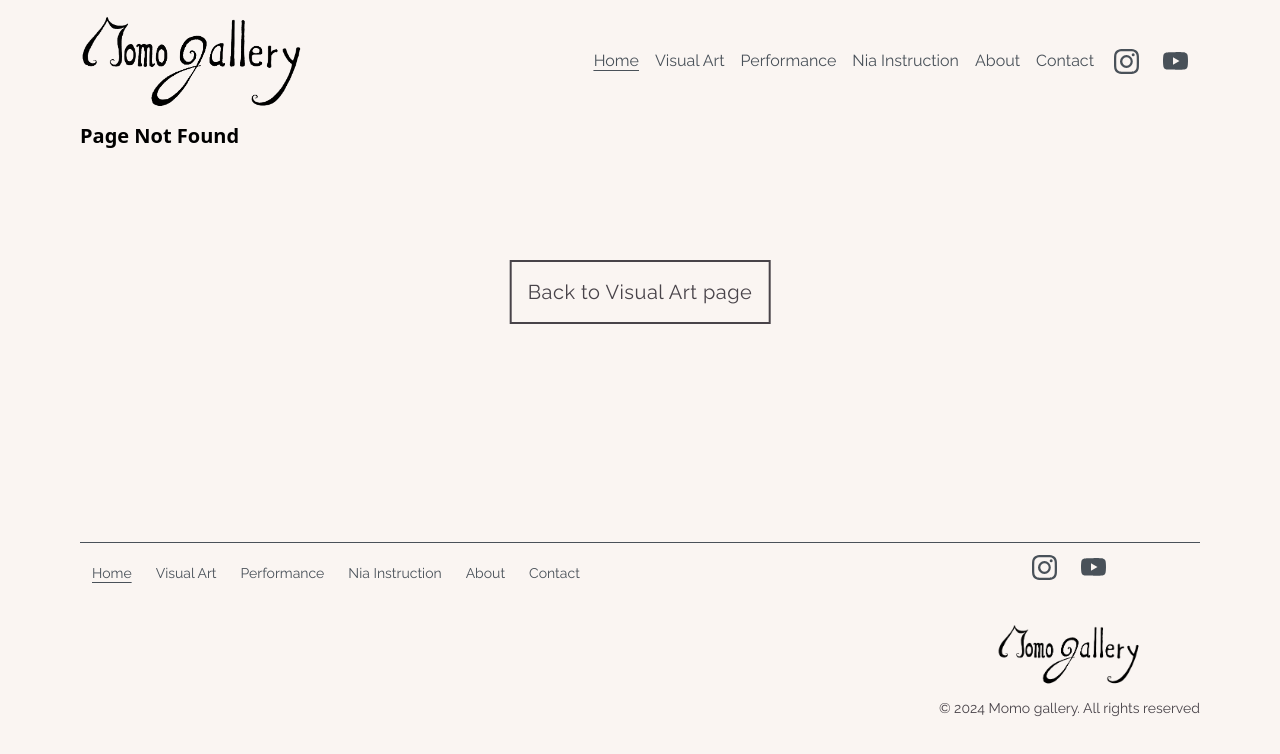
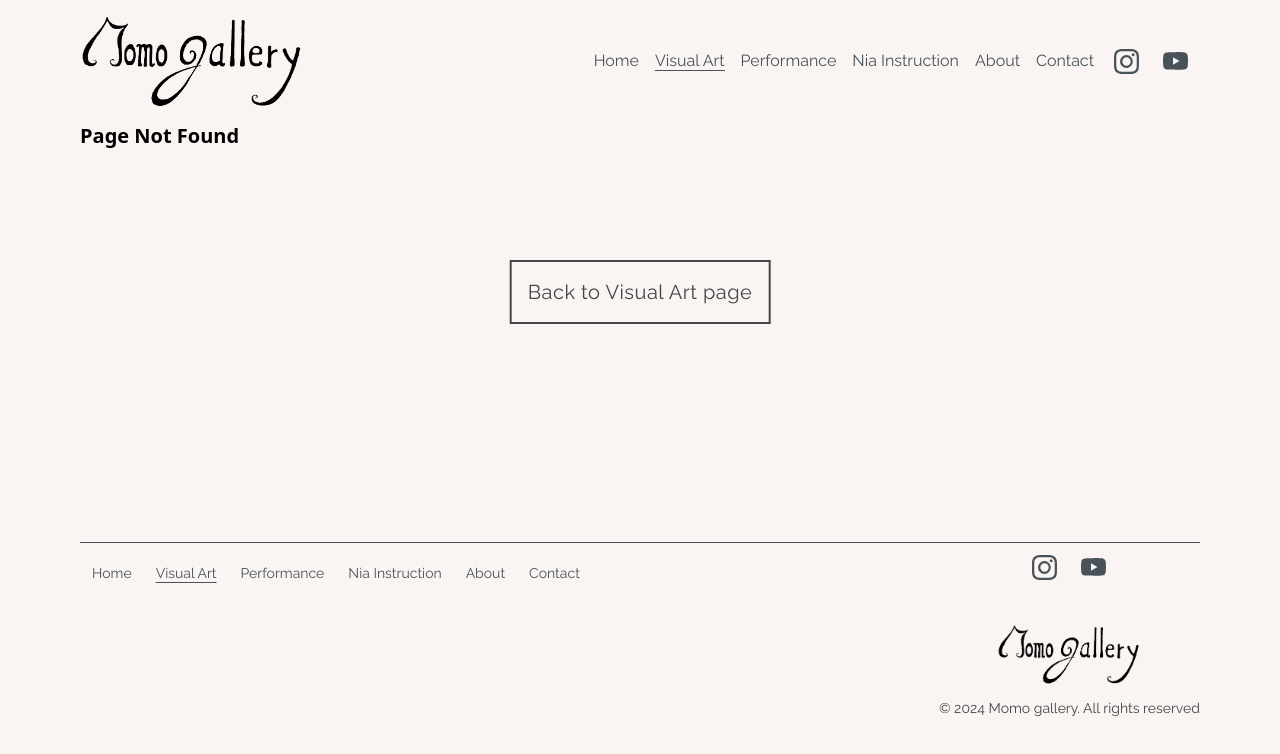
Before and after one commit to CarlSmoky/nextApp, a Next.js app: page /visual-art/1 in a window 1280 px wide. Shown: the top 754 px of the page. Built offline with nearby package versions, Linux system fonts and the light colour scheme.

Commit message:
Change truck current nav by usePathname

```diff
--- a/app/components/Footer/FooterNav.tsx
+++ b/app/components/Footer/FooterNav.tsx
@@ -1,24 +1,19 @@
 "use client"
-import React, { useContext } from "react";
+import React from "react";
 import Link from "next/link";
-import { DisplayNavContext} from "../../provider/DisplayNavProvider";
-import { NavState, LinkInfo, Sublink } from "../../types/Interfaces";
+import { usePathname } from "next/navigation";
+import { LinkInfo, Sublink } from "../../types/Interfaces";
 import { links } from "../Navbar/links";
+import { removeExcessivePathSegments } from "../../utils/textFormat";
 
 const FooterNav = () => {
-  const navContext = useContext(DisplayNavContext)
-
-  const clickHandler = (link: LinkInfo) => {
-    // redirect contact highlighting to home
-    const newHighlight = link.navState === NavState.contact ? NavState.home : link.navState
-    navContext?.setCurrentNav(newHighlight)
-  }
+  const pathname = usePathname();
   return (
       <ul className="flex flex-col lg:flex-row px-4 md:px-0 font-paragraph text-sm whitespace-nowrap">
         {links.map((link: LinkInfo, i) => (
           <li key={i} className="">
-            <Link onClick={() => clickHandler(link)} href={link.link}>
-              <h3 className={`text-grey-200 m-2 py-3 px-1 text-sm md:text-base lg:text-sm xl:text-base hover:text-black-100 transition-all duration-300 ease-in-out ${navContext?.currentNav ===  link.navState ? 'underline underline-offset-4' : ""}`}>{link.name}</h3>
+            <Link href={link.link}>
+              <h3 className={`text-grey-200 m-2 py-3 px-1 text-sm md:text-base lg:text-sm xl:text-base hover:text-black-100 transition-all duration-300 ease-in-out ${removeExcessivePathSegments(pathname) ===  link.link ? 'underline underline-offset-4' : ""}`}>{link.name}</h3>
             </Link>
             {link.submenu && (
               <div className="flex flex-col text-grey-200/80 text-xs">
--- a/app/components/Navbar/NavLinks.tsx
+++ b/app/components/Navbar/NavLinks.tsx
@@ -1,26 +1,20 @@
 "use client";
-import React, { useState, useContext } from "react";
+import React, { useState } from "react";
 import Link from "next/link";
-import { DisplayNavContext} from "../../provider/DisplayNavProvider";
-import { NavState, LinkInfo, Sublink } from "@/app/types/Interfaces";
+import { usePathname } from "next/navigation";
+import { LinkInfo, Sublink } from "@/app/types/Interfaces";
 import { links } from "./links";
 import { RiArrowUpSLine, RiArrowDownSLine } from "react-icons/ri";
+import { removeExcessivePathSegments } from "../../utils/textFormat";
 
-interface ChildComponentProps {
-  onToggle: () => void;
-}
 
 const NavLinks: React.FC<ChildComponentProps> = ({ onToggle }) => {
   const [heading, setHeading] = useState<string>("");
-  const navContext = useContext(DisplayNavContext);
+  const pathname = usePathname();
 
   const clickHandler = (link: LinkInfo) => {
     onToggle();
     setHeading("");
-
-    // redirect contact highlighting to home
-    const newHighlight = link.navState === NavState.contact ? NavState.home : link.navState
-    navContext?.setCurrentNav(newHighlight)
   }
 
   return (
@@ -29,7 +23,7 @@ const NavLinks: React.FC<ChildComponentProps> = ({ onToggle }) => {
         <div key={i}>
           <div className="text-left md:cursor-pointer group">
             <h1
-              className={`py-7 px-3 lg:px-2 flex justify-between align-baseline text-grey-200 text-base xl:text-lg font-paragraph hover:text-black-100 transition-all duration-300 ease-in-out ${navContext?.currentNav ===  link.navState ? 'underline underline-offset-4' : ""}`}
+              className={`py-7 px-3 lg:px-2 flex justify-between align-baseline text-grey-200 text-base xl:text-lg font-paragraph hover:text-black-100 transition-all duration-300 ease-in-out ${removeExcessivePathSegments(pathname) ===  link.link ? 'underline underline-offset-4' : ""}`}
             >
               <Link onClick={() => clickHandler(link)} href={link.link}>{link.name}</Link>
               {link.submenu && (<span className="text-lg lg:text-sm lg:hidden inline" onClick={() => {
--- a/app/utils/textFormat.ts
+++ b/app/utils/textFormat.ts
@@ -18,3 +18,10 @@ const isParentheses = (letter: string) => {
   }
   return false;
 }
+
+export const removeExcessivePathSegments= (pathname: string) => {
+  if (pathname.split("/").length > 2) {
+    return pathname.split("/").slice(0, 2).join("/")
+  }
+  return pathname;
+}
```
